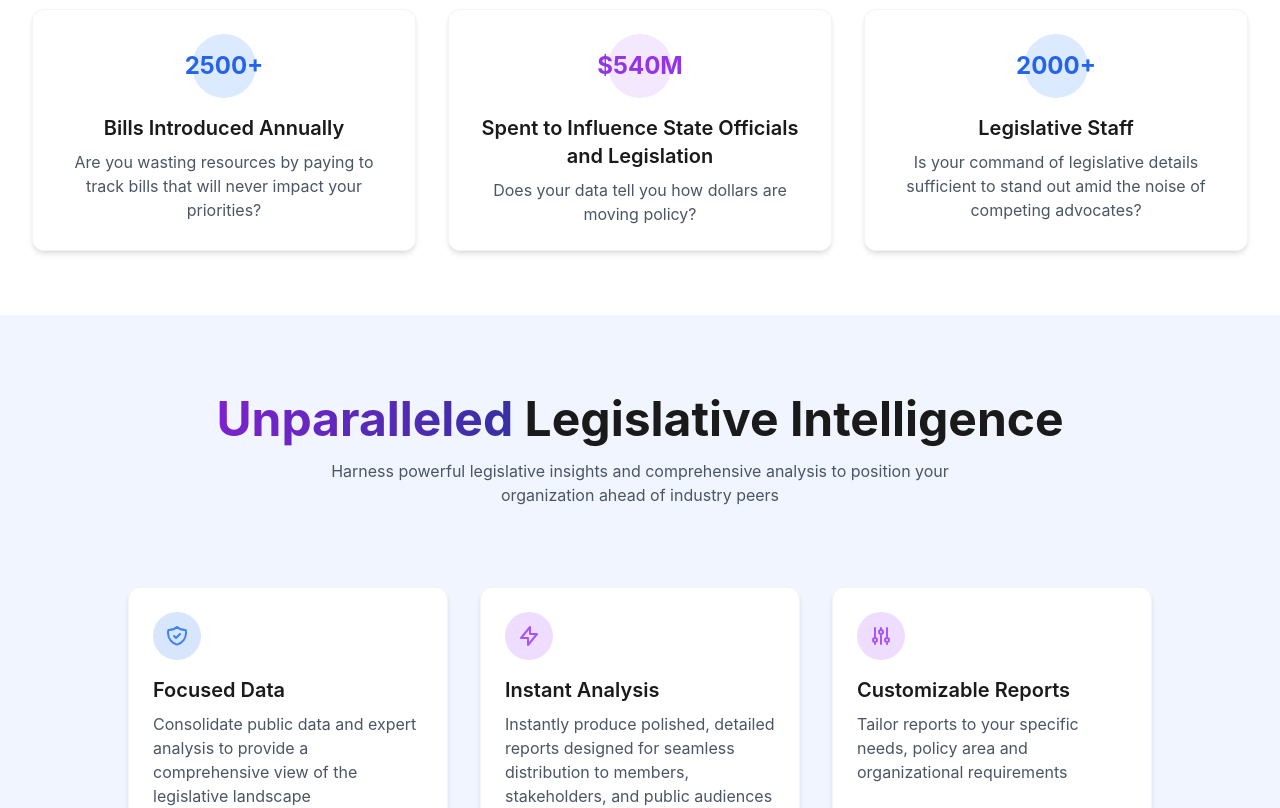
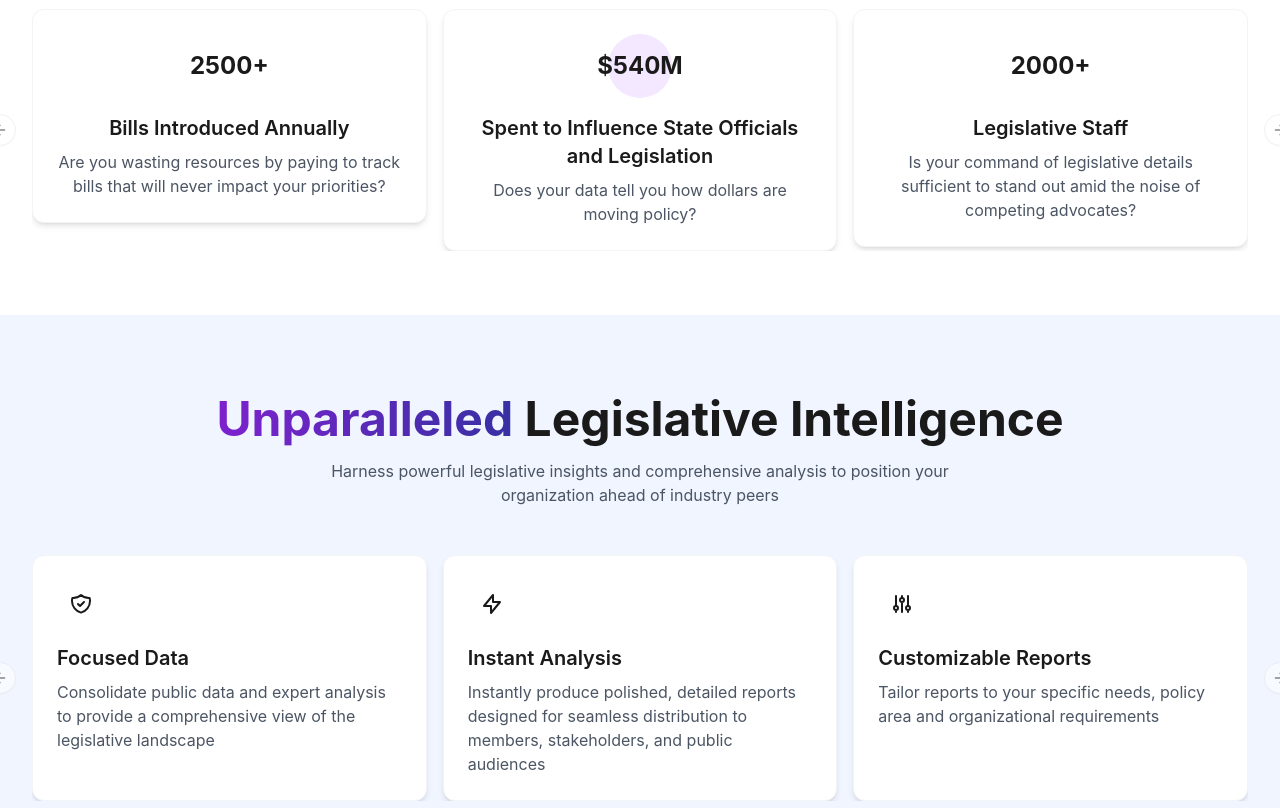
Before and after one commit to ehawked/legislative-report-app, a React (Vite) app: page / in a window 1280 px wide. Shown: the part 2760-3568 px from the top of the page. Built offline with nearby package versions, Linux system fonts and the light colour scheme.

Commit message:
Implement carousels for trusted and features sections

```diff
--- a/src/App.tsx
+++ b/src/App.tsx
@@ -8,6 +8,13 @@ import Button from './components/Button';
 import Card from './components/Card';
 import './components/ReportPreview.css';
 import { generateReport, downloadPdf, type ReportRequest } from './lib/webhookService';
+import {
+  Carousel,
+  CarouselContent,
+  CarouselItem,
+  CarouselNext,
+  CarouselPrevious,
+} from "@/components/ui/carousel";
 
 function App() {
   const [webhookUrl, setWebhookUrl] = useState<string>(() => {
@@ -142,6 +149,54 @@ function App() {
     ref.current?.scrollIntoView({ behavior: 'smooth' });
   };
 
+  const trustedCards = [
+    {
+      number: "2500+",
+      title: "Bills Introduced Annually",
+      description: "Are you wasting resources by paying to track bills that will never impact your priorities?",
+      color: "blue"
+    },
+    {
+      number: "$540M",
+      title: "Spent to Influence State Officials and Legislation",
+      description: "Does your data tell you how dollars are moving policy?",
+      color: "purple"
+    },
+    {
+      number: "2000+",
+      title: "Legislative Staff",
+      description: "Is your command of legislative details sufficient to stand out amid the noise of competing advocates?",
+      color: "blue"
+    }
+  ];
+
+  const featureCards = [
+    {
+      icon: (
+        <path strokeLinecap="round" strokeLinejoin="round" strokeWidth="2" d="M9 12l2 2 4-4m5.618-4.016A11.955 11.955 0 0112 2.944a11.955 11.955 0 01-8.618 3.04A12.02 12.02 0 003 9c0 5.591 3.824 10.29 9 11.622 5.176-1.332 9-6.03 9-11.622 0-1.042-.133-2.052-.382-3.016z" />
+      ),
+      title: "Focused Data",
+      description: "Consolidate public data and expert analysis to provide a comprehensive view of the legislative landscape",
+      color: "blue"
+    },
+    {
+      icon: (
+        <path strokeLinecap="round" strokeLinejoin="round" strokeWidth="2" d="M13 10V3L4 14h7v7l9-11h-7z" />
+      ),
+      title: "Instant Analysis",
+      description: "Instantly produce polished, detailed reports designed for seamless distribution to members, stakeholders, and public audiences",
+      color: "purple"
+    },
+    {
+      icon: (
+        <path strokeLinecap="round" strokeLinejoin="round" strokeWidth="2" d="M12 6V4m0 2a2 2 0 100 4m0-4a2 2 0 110 4m-6 8a2 2 0 100-4m0 4a2 2 0 110-4m0 4v2m0-6V4m6 6v10m6-2a2 2 0 100-4m0 4a2 2 0 110-4m0 4v2m0-6V4" />
+      ),
+      title: "Customizable Reports",
+      description: "Tailor reports to your specific needs, policy area and organizational requirements",
+      color: "purple"
+    }
+  ];
+
   return (
     <div className="min-h-screen flex flex-col text-[#1A1A1A]">
       <div className="progress-bar" style={{ width: `${scrollProgress}%` }}></div>
@@ -248,31 +303,29 @@ function App() {
             Built by <span className="gradient-text">Government Relations Experts</span>
           </h2>
 
-          <div className="grid md:grid-cols-3 gap-8">
-            <Card variant="default" className="text-center scroll-trigger" hover={true} style={{ transitionDelay: '0.1s' }}>
-              <div className="w-16 h-16 rounded-full bg-blue-100 flex items-center justify-center mx-auto mb-4">
-                <span className="text-blue-600 text-2xl font-bold">2500+</span>
-              </div>
-              <h3 className="text-xl font-semibold mb-2">Bills Introduced Annually</h3>
-              <p className="text-gray-600">Are you wasting resources by paying to track bills that will never impact your priorities?</p>
-            </Card>
-
-            <Card variant="default" className="text-center scroll-trigger" hover={true} style={{ transitionDelay: '0.3s' }}>
-              <div className="w-16 h-16 rounded-full bg-purple-100 flex items-center justify-center mx-auto mb-4">
-                <span className="text-purple-600 text-2xl font-bold">$540M</span>
-              </div>
-              <h3 className="text-xl font-semibold mb-2">Spent to Influence State Officials and Legislation</h3>
-              <p className="text-gray-600">Does your data tell you how dollars are moving policy?</p>
-            </Card>
-
-            <Card variant="default" className="text-center scroll-trigger" hover={true} style={{ transitionDelay: '0.5s' }}>
-              <div className="w-16 h-16 rounded-full bg-blue-100 flex items-center justify-center mx-auto mb-4">
-                <span className="text-blue-600 text-2xl font-bold">2000+</span>
-              </div>
-              <h3 className="text-xl font-semibold mb-2">Legislative Staff</h3>
-              <p className="text-gray-600">Is your command of legislative details sufficient to stand out amid the noise of competing advocates?</p>
-            </Card>
-          </div>
+          <Carousel
+            opts={{
+              align: "start",
+              loop: true,
+            }}
+            className="w-full"
+          >
+            <CarouselContent>
+              {trustedCards.map((card, index) => (
+                <CarouselItem key={index} className="md:basis-1/3">
+                  <Card variant="default" className="text-center scroll-trigger" hover={true} style={{ transitionDelay: `${index * 0.2}s` }}>
+                    <div className={`w-16 h-16 rounded-full bg-${card.color}-100 flex items-center justify-center mx-auto mb-4`}>
+                      <span className={`text-${card.color}-600 text-2xl font-bold`}>{card.number}</span>
+                    </div>
+                    <h3 className="text-xl font-semibold mb-2">{card.title}</h3>
+                    <p className="text-gray-600">{card.description}</p>
+                  </Card>
+                </CarouselItem>
+              ))}
+            </CarouselContent>
+            <CarouselPrevious />
+            <CarouselNext />
+          </Carousel>
         </div>
       </section>
 
@@ -285,43 +338,31 @@ function App() {
             Harness powerful legislative insights and comprehensive analysis to position your organization ahead of industry peers
           </p>
 
-          <div className="horizontal-scroll-container">
-            <div className="horizontal-scroll-item">
-              <Card variant="feature" className="h-full scroll-trigger" style={{ transitionDelay: '0.3s' }}>
-                <div className="w-12 h-12 rounded-full bg-blue-500/20 flex items-center justify-center mb-4">
-                  <svg className="w-6 h-6 text-blue-500" fill="none" stroke="currentColor" viewBox="0 0 24 24" xmlns="http://www.w3.org/2000/svg">
-                    <path strokeLinecap="round" strokeLinejoin="round" strokeWidth="2" d="M9 12l2 2 4-4m5.618-4.016A11.955 11.955 0 0112 2.944a11.955 11.955 0 01-8.618 3.04A12.02 12.02 0 003 9c0 5.591 3.824 10.29 9 11.622 5.176-1.332 9-6.03 9-11.622 0-1.042-.133-2.052-.382-3.016z"></path>
-                  </svg>
-                </div>
-                <h3 className="text-xl font-semibold mb-2">Focused Data</h3>
-                <p className="text-gray-600">Consolidate public data and expert analysis to provide a comprehensive view of the legislative landscape</p>
-              </Card>
-            </div>
-
-            <div className="horizontal-scroll-item">
-              <Card variant="feature" className="h-full scroll-trigger" style={{ transitionDelay: '0.4s' }}>
-                <div className="w-12 h-12 rounded-full bg-purple-500/20 flex items-center justify-center mb-4">
-                  <svg className="w-6 h-6 text-purple-500" fill="none" stroke="currentColor" viewBox="0 0 24 24" xmlns="http://www.w3.org/2000/svg">
-                    <path strokeLinecap="round" strokeLinejoin="round" strokeWidth="2" d="M13 10V3L4 14h7v7l9-11h-7z"></path>
-                  </svg>
-                </div>
-                <h3 className="text-xl font-semibold mb-2">Instant Analysis</h3>
-                <p className="text-gray-600">Instantly produce polished, detailed reports designed for seamless distribution to members, stakeholders, and public audiences</p>
-              </Card>
-            </div>
-
-            <div className="horizontal-scroll-item">
-              <Card variant="feature" className="h-full scroll-trigger" style={{ transitionDelay: '0.6s' }}>
-                <div className="w-12 h-12 rounded-full bg-purple-500/20 flex items-center justify-center mb-4">
-                  <svg className="w-6 h-6 text-purple-500" fill="none" stroke="currentColor" viewBox="0 0 24 24" xmlns="http://www.w3.org/2000/svg">
-                    <path strokeLinecap="round" strokeLinejoin="round" strokeWidth="2" d="M12 6V4m0 2a2 2 0 100 4m0-4a2 2 0 110 4m-6 8a2 2 0 100-4m0 4a2 2 0 110-4m0 4v2m0-6V4m6 6v10m6-2a2 2 0 100-4m0 4a2 2 0 110-4m0 4v2m0-6V4"></path>
-                  </svg>
-                </div>
-                <h3 className="text-xl font-semibold mb-2">Customizable Reports</h3>
-                <p className="text-gray-600">Tailor reports to your specific needs, policy area and organizational requirements</p>
-              </Card>
-            </div>
-          </div>
+          <Carousel
+            opts={{
+              align: "start",
+              loop: true,
+            }}
+            className="w-full"
+          >
+            <CarouselContent>
+              {featureCards.map((card, index) => (
+                <CarouselItem key={index} className="md:basis-1/3">
+                  <Card variant="feature" className="h-full scroll-trigger" style={{ transitionDelay: `${index * 0.2}s` }}>
+                    <div className={`w-12 h-12 rounded-full bg-${card.color}-500/20 flex items-center justify-center mb-4`}>
+                      <svg className={`w-6 h-6 text-${card.color}-500`} fill="none" stroke="currentColor" viewBox="0 0 24 24" xmlns="http://www.w3.org/2000/svg">
+                        {card.icon}
+                      </svg>
+                    </div>
+                    <h3 className="text-xl font-semibold mb-2">{card.title}</h3>
+                    <p className="text-gray-600">{card.description}</p>
+                  </Card>
+                </CarouselItem>
+              ))}
+            </CarouselContent>
+            <CarouselPrevious />
+            <CarouselNext />
+          </Carousel>
         </div>
       </section>
 
```
